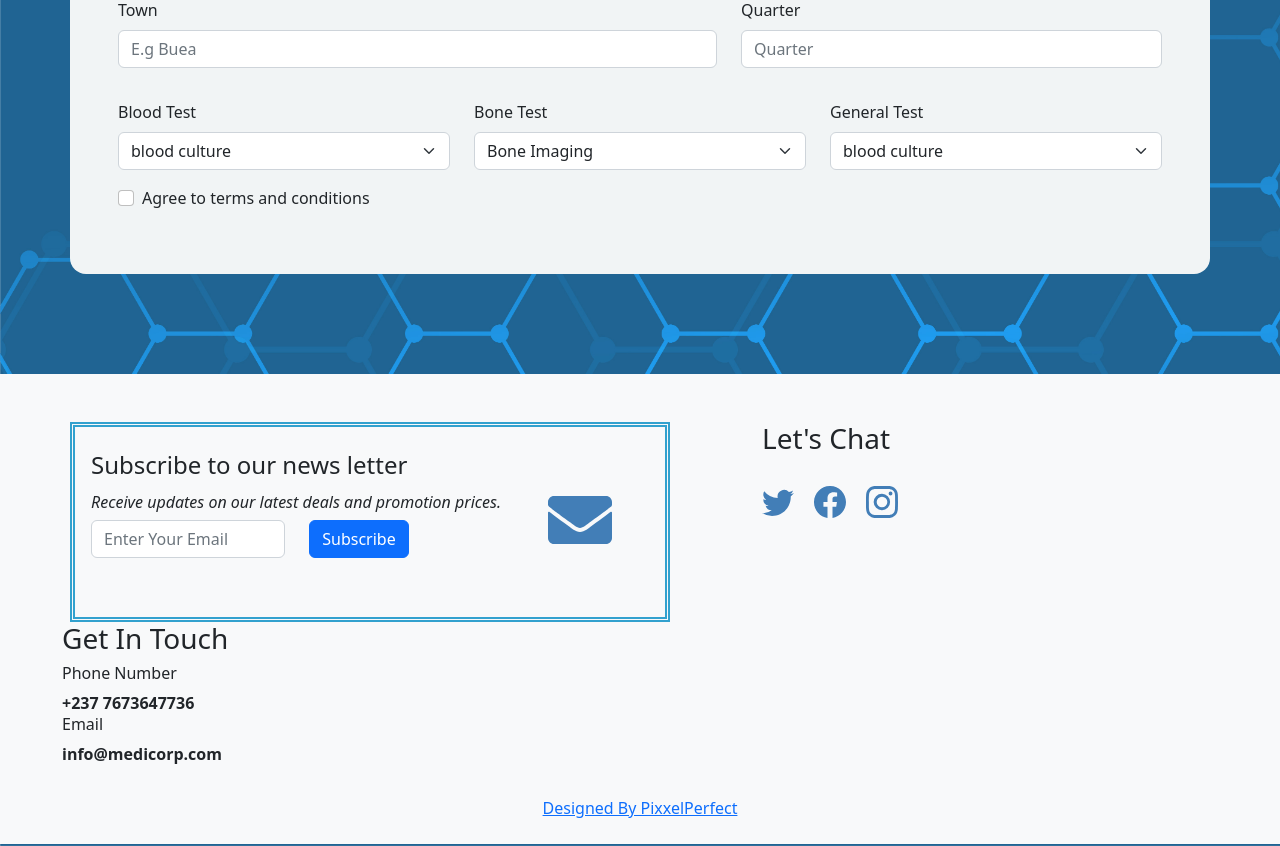
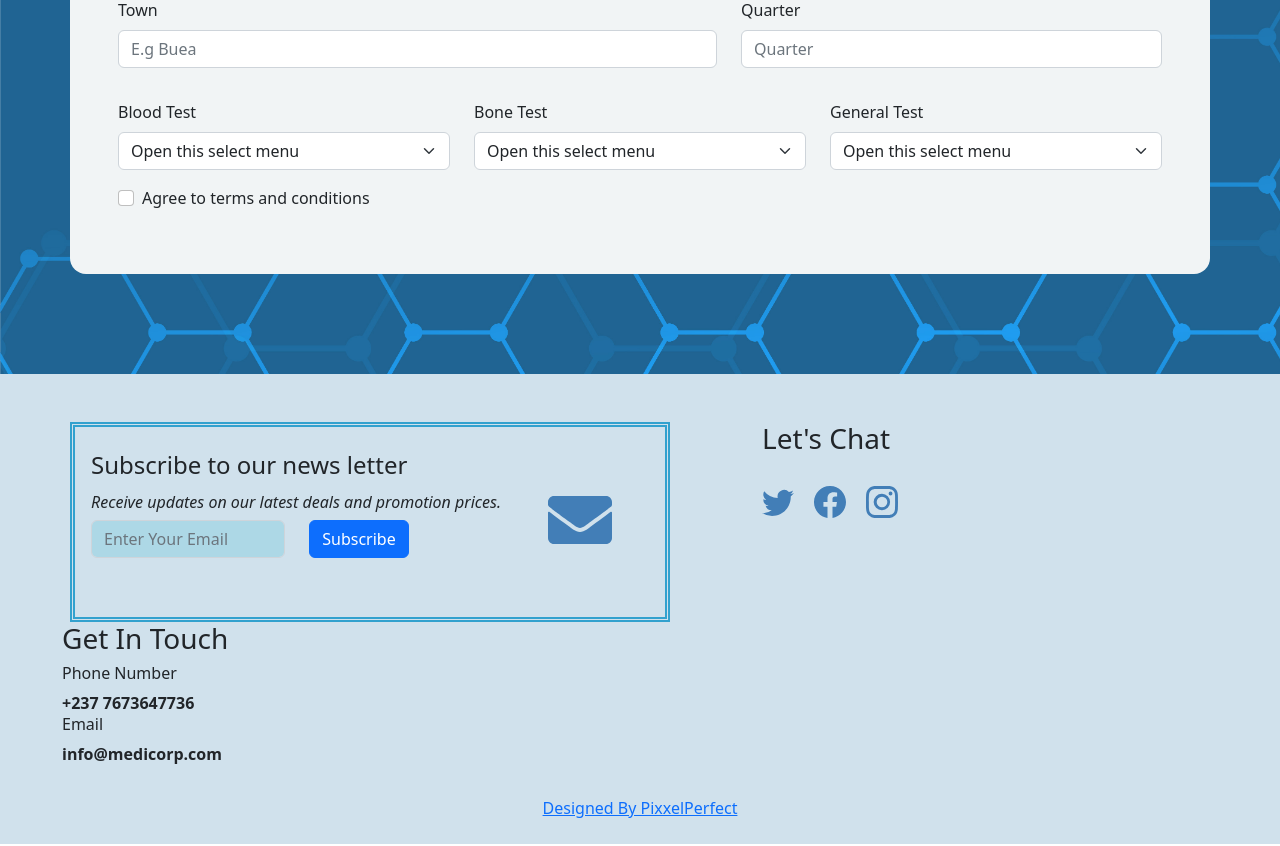
Before and after one commit to Bessonglawrence/MediCorp, a React (Create React App) app: page / in a window 1280 px wide. Shown: the part 460-1306 px from the top of the page. Built offline with nearby package versions, Linux system fonts and the light colour scheme.

Commit message:
made footer stick to bottom, made home height auto to accomodate screen with ease

```diff
--- a/src/App.css
+++ b/src/App.css
@@ -96,7 +96,7 @@
   padding-top: 30px;
   background-repeat: no-repeat;
   background-size: cover;
-  height: 150vh;
+  height: auto;
 }
 /* This is the navbar logo image */
 img{
@@ -115,7 +115,9 @@ img{
 /* This is the footer */
 #footer{
   bottom: 0;
-  background-color: #30aada;
+  background-color: #d0e1ec;
+  margin-top: 2rem;
+  height: 400;
 }
 
 /* Social Icon in footer */
--- a/src/components/AppointmentForm.js
+++ b/src/components/AppointmentForm.js
@@ -144,7 +144,8 @@ function AppointmentForm({onFormSubmit}) {
 
                 <Form.Group as={Col} md="4" controlId="validationCustom02">
                     <Form.Label>Blood Test</Form.Label>
-                    <Form.Select required name='bloodTest' onChange={handleChange}>
+                    <Form.Select aria-label="Default select example" name='bloodTest' onChange={handleChange}>
+                        <option>Open this select menu</option>
                         {
                             BloodTest.map((test) => <option key={test.id}>{test.name}</option>)
                         }
@@ -154,7 +155,8 @@ function AppointmentForm({onFormSubmit}) {
 
                 <Form.Group as={Col} md="4" controlId="validationCustom02">
                     <Form.Label>Bone Test</Form.Label>
-                    <Form.Select required name='boneTest' onChange={handleChange}>
+                    <Form.Select aria-label="Default select example" name='boneTest' onChange={handleChange}>
+                        <option>Open this select menu</option>
                         {
                             BoneTest.map((test) => <option key={test.id}>{test.name}</option>)
                         }
@@ -164,7 +166,8 @@ function AppointmentForm({onFormSubmit}) {
 
                 <Form.Group as={Col} md="4" controlId="validationCustom02">
                     <Form.Label>General Test</Form.Label>
-                    <Form.Select required name='generalTest' onChange={handleChange}>
+                    <Form.Select aria-label="Default select example" name='generalTest' onChange={handleChange}>
+                        <option>Open this select menu</option>
                         {
                             BloodTest.map((test) => <option key={test.id}>{test.name}</option>)
                         }
--- a/src/components/Footer.js
+++ b/src/components/Footer.js
@@ -25,9 +25,8 @@ const Footer = () => {
     }
 
     return (
-        <footer className=" bg-light pt-5 pb-4 mt-50">
+        <footer className=" pt-5 pb-4 mt-50 footer" id='footer'>
             <div className="container">
-
                 <div className="row">
                     <div className="col-12 col-md-6" id="news-letter" style={{width: 600, height: 200}}>
                         <h4 className='mt-2'>Subscribe to our news letter</h4>
@@ -42,6 +41,7 @@ const Footer = () => {
                                                     placeholder="Enter Your Email"
                                                     name="email"
                                                     onChange={handleChange}
+                                                    style={{backgroundColor: 'lightblue'}}
                                                 />
                                             </Form.Group>
                                         </Col>
```
